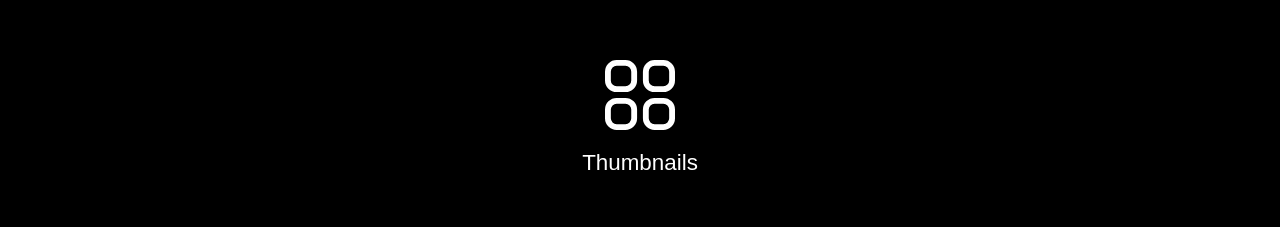
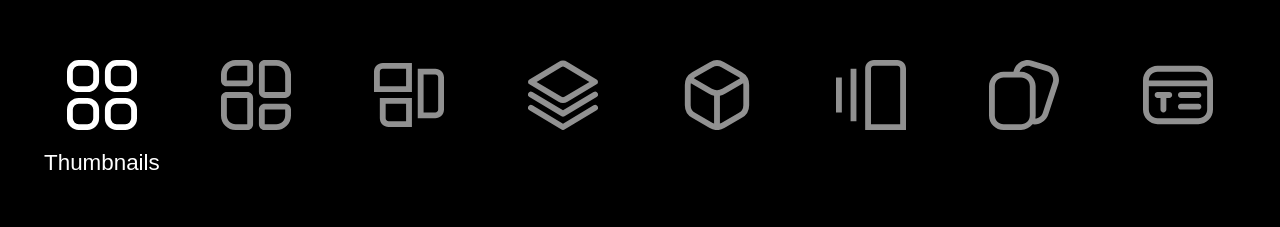
Before and after one commit to GrigorHarutyunian/regallery, a React (Vite) app: page / in a window 1280 px wide. Shown: the part 805-1032 px from the top of the page. Built offline with nearby package versions, Linux system fonts and the light colour scheme.

Commit message:
last changes Scroll to the section

```diff
--- a/src/App.tsx
+++ b/src/App.tsx
@@ -64,11 +64,9 @@ const App: React.FC = () => {
       addScriptsOnce();
 
       if (container?.offsetHeight > 500) {
-        console.log(container?.offsetHeight);
         scrollToTarget(location.hash);
       } else {
         const intervalId = setInterval(() => {
-          console.log(container?.offsetHeight);
           if (container?.offsetHeight > 500) {
             clearInterval(intervalId);
             scrollToTarget(location.hash);
--- a/src/components/demo/demo-data.tsx
+++ b/src/components/demo/demo-data.tsx
@@ -27,114 +27,114 @@ export const dataDemo = [
     ),
     idView: 420,
   },
-  // {
-  //   id: 2,
-  //   title: "Mosaic",
-  //   description:
-  //     "Create a collage-like presentation by mixing different sizes and shapes.",
-  //   demoPath: "https://regallery.team/core/mosaic/",
-  //   path: (
-  //     <path
-  //       fill={"#ffffff91"}
-  //       d="m9,0h-4C2.243,0,0,2.243,0,5v2c0,1.103.897,2,2,2h7c1.103,0,2-.897,2-2V2c0-1.103-.897-2-2-2ZM2,7v-2c0-1.654,1.346-3,3-3h4l.002,5H2Zm20,8h-7c-1.103,0-2,.897-2,2v5c0,1.103.897,2,2,2h4c2.757,0,5-2.243,5-5v-2c0-1.103-.897-2-2-2Zm0,4c0,1.654-1.346,3-3,3h-4v-5h7v2ZM19,0h-4c-1.103,0-2,.897-2,2v9c0,1.103.897,2,2,2h7c1.103,0,2-.897,2-2v-6c0-2.757-2.243-5-5-5Zm-4,11V2h4c1.654,0,3,1.346,3,3l.002,6h-7.002Zm-6,0H2c-1.103,0-2,.897-2,2v6c0,2.757,2.243,5,5,5h4c1.103,0,2-.897,2-2v-9c0-1.103-.897-2-2-2Zm-4,11c-1.654,0-3-1.346-3-3v-6h7l.002,9h-4.002Z"
-  //     />
-  //   ),
-  //   idView: 300,
-  // },
-  // {
-  //   id: 3,
-  //   title: "Masonry",
-  //   description:
-  //     "Arrange items in a back-and-forth pattern with our customization options. This will create a smooth, organic look.",
-  //   demoPath: "https://regallery.team/core/masonry/",
-  //   path: (
-  //     <path
-  //       fill={"#ffffff91"}
-  //       d="m0,4v7h13V1H3C1.346,1,0,2.346,0,4Zm11,5H2v-5c0-.552.449-1,1-1h8v6Zm10-6h-6v17h6c1.654,0,3-1.346,3-3V6c0-1.654-1.346-3-3-3Zm1,14c0,.552-.449,1-1,1h-4V5h4c.551,0,1,.448,1,1v11Zm-20,3c0,1.654,1.346,3,3,3h8v-10H2v7Zm2-5h7v6h-6c-.551,0-1-.448-1-1v-5Z"
-  //     />
-  //   ),
-  //   idView: 717,
-  // },
-  // {
-  //   id: 4,
-  //   title: "Slideshow",
-  //   description:
-  //     "Display images or videos in a sequential, animated format. This layout displays one item at a time. This makes it simple for the viewer to concentrate on the content.",
-  //   demoPath: "https://regallery.team/core/slideshow/",
-  //   path: (
-  //     <>
-  //       <path
-  //         fill={"#ffffff91"}
-  //         d="M22.485,10.975,12,17.267,1.515,10.975A1,1,0,1,0,.486,12.69l11,6.6a1,1,0,0,0,1.03,0l11-6.6a1,1,0,1,0-1.029-1.715Z"
-  //       />
-  //       <path
-  //         fill={"#ffffff91"}
-  //         d="M22.485,15.543,12,21.834,1.515,15.543A1,1,0,1,0,.486,17.258l11,6.6a1,1,0,0,0,1.03,0l11-6.6a1,1,0,1,0-1.029-1.715Z"
-  //       />
-  //       <path
-  //         fill={"#ffffff91"}
-  //         d="M12,14.773a2.976,2.976,0,0,1-1.531-.425L.485,8.357a1,1,0,0,1,0-1.714L10.469.652a2.973,2.973,0,0,1,3.062,0l9.984,5.991a1,1,0,0,1,0,1.714l-9.984,5.991A2.976,2.976,0,0,1,12,14.773ZM2.944,7.5,11.5,12.633a.974.974,0,0,0,1,0L21.056,7.5,12.5,2.367a.974.974,0,0,0-1,0h0Z"
-  //       />
-  //     </>
-  //   ),
-  //   idView: 624,
-  // },
-  // {
-  //   id: 5,
-  //   title: "Cube",
-  //   description:
-  //     "A 3D photo gallery with an interactive, rotating cube design. Great for displaying images in a unique way.",
-  //   demoPath: "https://regallery.team/core/cube/",
-  //   path: (
-  //     <path
-  //       fill={"#ffffff91"}
-  //       d="M20.527,4.217,14.5.737a5.015,5.015,0,0,0-5,0L3.473,4.217a5.014,5.014,0,0,0-2.5,4.33v6.96a5.016,5.016,0,0,0,2.5,4.331L9.5,23.317a5.012,5.012,0,0,0,5,0l6.027-3.479a5.016,5.016,0,0,0,2.5-4.331V8.547A5.014,5.014,0,0,0,20.527,4.217ZM10.5,2.47a3,3,0,0,1,3,0l6.027,3.479a2.945,2.945,0,0,1,.429.33L13.763,9.854a3.53,3.53,0,0,1-3.526,0L4.044,6.279a2.945,2.945,0,0,1,.429-.33ZM4.473,18.105a3.008,3.008,0,0,1-1.5-2.6V8.547a2.893,2.893,0,0,1,.071-.535l6.193,3.575A5.491,5.491,0,0,0,11,12.222v9.569a2.892,2.892,0,0,1-.5-.206Zm16.554-2.6a3.008,3.008,0,0,1-1.5,2.6L13.5,21.585a2.892,2.892,0,0,1-.5.206V12.222a5.491,5.491,0,0,0,1.763-.635l6.193-3.575a2.893,2.893,0,0,1,.071.535Z"
-  //     />
-  //   ),
-  //   idView: 696,
-  // },
+  {
+    id: 2,
+    title: "Mosaic",
+    description:
+      "Create a collage-like presentation by mixing different sizes and shapes.",
+    demoPath: "https://regallery.team/core/mosaic/",
+    path: (
+      <path
+        fill={"#ffffff91"}
+        d="m9,0h-4C2.243,0,0,2.243,0,5v2c0,1.103.897,2,2,2h7c1.103,0,2-.897,2-2V2c0-1.103-.897-2-2-2ZM2,7v-2c0-1.654,1.346-3,3-3h4l.002,5H2Zm20,8h-7c-1.103,0-2,.897-2,2v5c0,1.103.897,2,2,2h4c2.757,0,5-2.243,5-5v-2c0-1.103-.897-2-2-2Zm0,4c0,1.654-1.346,3-3,3h-4v-5h7v2ZM19,0h-4c-1.103,0-2,.897-2,2v9c0,1.103.897,2,2,2h7c1.103,0,2-.897,2-2v-6c0-2.757-2.243-5-5-5Zm-4,11V2h4c1.654,0,3,1.346,3,3l.002,6h-7.002Zm-6,0H2c-1.103,0-2,.897-2,2v6c0,2.757,2.243,5,5,5h4c1.103,0,2-.897,2-2v-9c0-1.103-.897-2-2-2Zm-4,11c-1.654,0-3-1.346-3-3v-6h7l.002,9h-4.002Z"
+      />
+    ),
+    idView: 300,
+  },
+  {
+    id: 3,
+    title: "Masonry",
+    description:
+      "Arrange items in a back-and-forth pattern with our customization options. This will create a smooth, organic look.",
+    demoPath: "https://regallery.team/core/masonry/",
+    path: (
+      <path
+        fill={"#ffffff91"}
+        d="m0,4v7h13V1H3C1.346,1,0,2.346,0,4Zm11,5H2v-5c0-.552.449-1,1-1h8v6Zm10-6h-6v17h6c1.654,0,3-1.346,3-3V6c0-1.654-1.346-3-3-3Zm1,14c0,.552-.449,1-1,1h-4V5h4c.551,0,1,.448,1,1v11Zm-20,3c0,1.654,1.346,3,3,3h8v-10H2v7Zm2-5h7v6h-6c-.551,0-1-.448-1-1v-5Z"
+      />
+    ),
+    idView: 717,
+  },
+  {
+    id: 4,
+    title: "Slideshow",
+    description:
+      "Display images or videos in a sequential, animated format. This layout displays one item at a time. This makes it simple for the viewer to concentrate on the content.",
+    demoPath: "https://regallery.team/core/slideshow/",
+    path: (
+      <>
+        <path
+          fill={"#ffffff91"}
+          d="M22.485,10.975,12,17.267,1.515,10.975A1,1,0,1,0,.486,12.69l11,6.6a1,1,0,0,0,1.03,0l11-6.6a1,1,0,1,0-1.029-1.715Z"
+        />
+        <path
+          fill={"#ffffff91"}
+          d="M22.485,15.543,12,21.834,1.515,15.543A1,1,0,1,0,.486,17.258l11,6.6a1,1,0,0,0,1.03,0l11-6.6a1,1,0,1,0-1.029-1.715Z"
+        />
+        <path
+          fill={"#ffffff91"}
+          d="M12,14.773a2.976,2.976,0,0,1-1.531-.425L.485,8.357a1,1,0,0,1,0-1.714L10.469.652a2.973,2.973,0,0,1,3.062,0l9.984,5.991a1,1,0,0,1,0,1.714l-9.984,5.991A2.976,2.976,0,0,1,12,14.773ZM2.944,7.5,11.5,12.633a.974.974,0,0,0,1,0L21.056,7.5,12.5,2.367a.974.974,0,0,0-1,0h0Z"
+        />
+      </>
+    ),
+    idView: 624,
+  },
+  {
+    id: 5,
+    title: "Cube",
+    description:
+      "A 3D photo gallery with an interactive, rotating cube design. Great for displaying images in a unique way.",
+    demoPath: "https://regallery.team/core/cube/",
+    path: (
+      <path
+        fill={"#ffffff91"}
+        d="M20.527,4.217,14.5.737a5.015,5.015,0,0,0-5,0L3.473,4.217a5.014,5.014,0,0,0-2.5,4.33v6.96a5.016,5.016,0,0,0,2.5,4.331L9.5,23.317a5.012,5.012,0,0,0,5,0l6.027-3.479a5.016,5.016,0,0,0,2.5-4.331V8.547A5.014,5.014,0,0,0,20.527,4.217ZM10.5,2.47a3,3,0,0,1,3,0l6.027,3.479a2.945,2.945,0,0,1,.429.33L13.763,9.854a3.53,3.53,0,0,1-3.526,0L4.044,6.279a2.945,2.945,0,0,1,.429-.33ZM4.473,18.105a3.008,3.008,0,0,1-1.5-2.6V8.547a2.893,2.893,0,0,1,.071-.535l6.193,3.575A5.491,5.491,0,0,0,11,12.222v9.569a2.892,2.892,0,0,1-.5-.206Zm16.554-2.6a3.008,3.008,0,0,1-1.5,2.6L13.5,21.585a2.892,2.892,0,0,1-.5.206V12.222a5.491,5.491,0,0,0,1.763-.635l6.193-3.575a2.893,2.893,0,0,1,.071.535Z"
+      />
+    ),
+    idView: 696,
+  },
 
-  // {
-  //   id: 6,
-  //   title: "Carousel",
-  //   description:
-  //     "Show multiple images in a horizontal scroll, perfect for displaying related photos in a compact space. Great for highlighting products, portfolios, or collections.",
-  //   demoPath: "https://regallery.team/core/carousel/",
-  //   path: (
-  //     <path
-  //       fill={"#ffffff91"}
-  //       d="m21,0h-8c-1.654,0-3,1.346-3,3v21h14V3c0-1.654-1.346-3-3-3Zm1,22h-10V3c0-.551.449-1,1-1h8c.551,0,1,.449,1,1v19ZM5,3h2v18h-2V3ZM0,6h2v12H0V6Z"
-  //     />
-  //   ),
-  //   idView: 664,
-  // },
+  {
+    id: 6,
+    title: "Carousel",
+    description:
+      "Show multiple images in a horizontal scroll, perfect for displaying related photos in a compact space. Great for highlighting products, portfolios, or collections.",
+    demoPath: "https://regallery.team/core/carousel/",
+    path: (
+      <path
+        fill={"#ffffff91"}
+        d="m21,0h-8c-1.654,0-3,1.346-3,3v21h14V3c0-1.654-1.346-3-3-3Zm1,22h-10V3c0-.551.449-1,1-1h8c.551,0,1,.449,1,1v19ZM5,3h2v18h-2V3ZM0,6h2v12H0V6Z"
+      />
+    ),
+    idView: 664,
+  },
 
-  // {
-  //   id: 7,
-  //   title: "Cards",
-  //   description:
-  //     "Each item is placed in a distinct card, making it easy for users to scan through various media at a glance.",
-  //   demoPath: "https://regallery.team/core/cards/",
-  //   path: (
-  //     <path
-  //       fill={"#ffffff91"}
-  //       d="M20.466,1.967L14.78,.221c-2.614-.797-5.406,.664-6.225,3.24l-.188,.539h-3.368C2.243,4,0,6.243,0,9v10c0,2.757,2.243,5,5,5h6c1.596,0,3.004-.766,3.92-1.934,.231,.032,.461,.052,.688,.052,2.167,0,4.144-1.414,4.775-3.564l3.413-10.397c.767-2.613-.727-5.39-3.331-6.189ZM11,22H5c-1.654,0-3-1.346-3-3V9c0-1.654,1.346-3,3-3h6c1.654,0,3,1.346,3,3v10c0,1.654-1.346,3-3,3ZM21.887,7.562l-3.412,10.397c-.358,1.214-1.413,2.022-2.603,2.132,.079-.353,.128-.716,.128-1.092V9c0-2.757-2.243-5-5-5h-.507c.534-1.501,2.163-2.341,3.7-1.867l5.686,1.746c1.562,.479,2.459,2.146,2.008,3.684Z"
-  //     />
-  //   ),
-  //   idView: 708,
-  // },
-  // {
-  //   id: 8,
-  //   title: "Blog",
-  //   description:
-  //     "Easily pair images or videos with text and clickable buttons to guide your visitors through your brand story, team intro, product highlights, or customer journey.",
-  //   demoPath: "https://regallery.team/core/blog/",
-  //   path: (
-  //     <path
-  //       fill={"#ffffff91"}
-  //       d="M19,2H5C2.24,2,0,4.24,0,7v10c0,2.76,2.24,5,5,5h14c2.76,0,5-2.24,5-5V7c0-2.76-2.24-5-5-5ZM5,4h14c1.65,0,3,1.35,3,3H2c0-1.65,1.35-3,3-3Zm14,16H5c-1.65,0-3-1.35-3-3V9H22v8c0,1.65-1.35,3-3,3ZM10,12c0,.55-.45,1-1,1h-1v4c0,.55-.45,1-1,1s-1-.45-1-1v-4h-1c-.55,0-1-.45-1-1s.45-1,1-1h4c.55,0,1,.45,1,1Zm10,0c0,.55-.45,1-1,1h-6c-.55,0-1-.45-1-1s.45-1,1-1h6c.55,0,1,.45,1,1Zm0,4c0,.55-.45,1-1,1h-6c-.55,0-1-.45-1-1s.45-1,1-1h6c.55,0,1,.45,1,1Z"
-  //     />
-  //   ),
-  //   idView: 858,
-  // },
+  {
+    id: 7,
+    title: "Cards",
+    description:
+      "Each item is placed in a distinct card, making it easy for users to scan through various media at a glance.",
+    demoPath: "https://regallery.team/core/cards/",
+    path: (
+      <path
+        fill={"#ffffff91"}
+        d="M20.466,1.967L14.78,.221c-2.614-.797-5.406,.664-6.225,3.24l-.188,.539h-3.368C2.243,4,0,6.243,0,9v10c0,2.757,2.243,5,5,5h6c1.596,0,3.004-.766,3.92-1.934,.231,.032,.461,.052,.688,.052,2.167,0,4.144-1.414,4.775-3.564l3.413-10.397c.767-2.613-.727-5.39-3.331-6.189ZM11,22H5c-1.654,0-3-1.346-3-3V9c0-1.654,1.346-3,3-3h6c1.654,0,3,1.346,3,3v10c0,1.654-1.346,3-3,3ZM21.887,7.562l-3.412,10.397c-.358,1.214-1.413,2.022-2.603,2.132,.079-.353,.128-.716,.128-1.092V9c0-2.757-2.243-5-5-5h-.507c.534-1.501,2.163-2.341,3.7-1.867l5.686,1.746c1.562,.479,2.459,2.146,2.008,3.684Z"
+      />
+    ),
+    idView: 708,
+  },
+  {
+    id: 8,
+    title: "Blog",
+    description:
+      "Easily pair images or videos with text and clickable buttons to guide your visitors through your brand story, team intro, product highlights, or customer journey.",
+    demoPath: "https://regallery.team/core/blog/",
+    path: (
+      <path
+        fill={"#ffffff91"}
+        d="M19,2H5C2.24,2,0,4.24,0,7v10c0,2.76,2.24,5,5,5h14c2.76,0,5-2.24,5-5V7c0-2.76-2.24-5-5-5ZM5,4h14c1.65,0,3,1.35,3,3H2c0-1.65,1.35-3,3-3Zm14,16H5c-1.65,0-3-1.35-3-3V9H22v8c0,1.65-1.35,3-3,3ZM10,12c0,.55-.45,1-1,1h-1v4c0,.55-.45,1-1,1s-1-.45-1-1v-4h-1c-.55,0-1-.45-1-1s.45-1,1-1h4c.55,0,1,.45,1,1Zm10,0c0,.55-.45,1-1,1h-6c-.55,0-1-.45-1-1s.45-1,1-1h6c.55,0,1,.45,1,1Zm0,4c0,.55-.45,1-1,1h-6c-.55,0-1-.45-1-1s.45-1,1-1h6c.55,0,1,.45,1,1Z"
+      />
+    ),
+    idView: 858,
+  },
 ];
```
